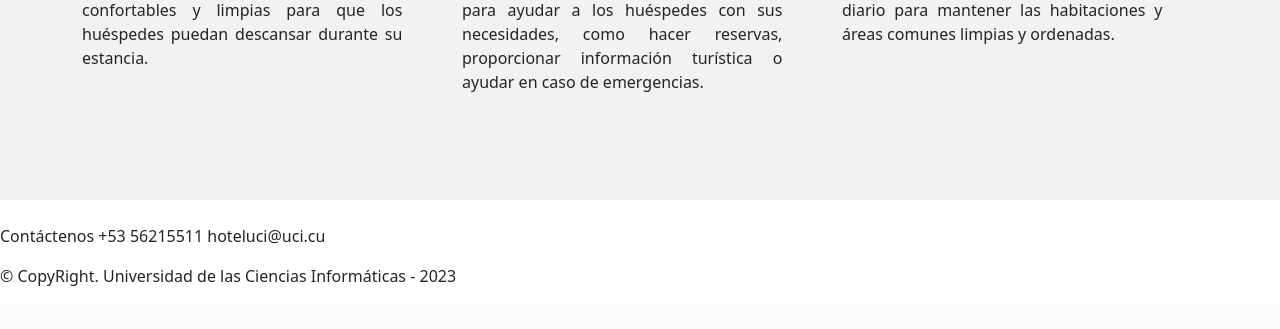
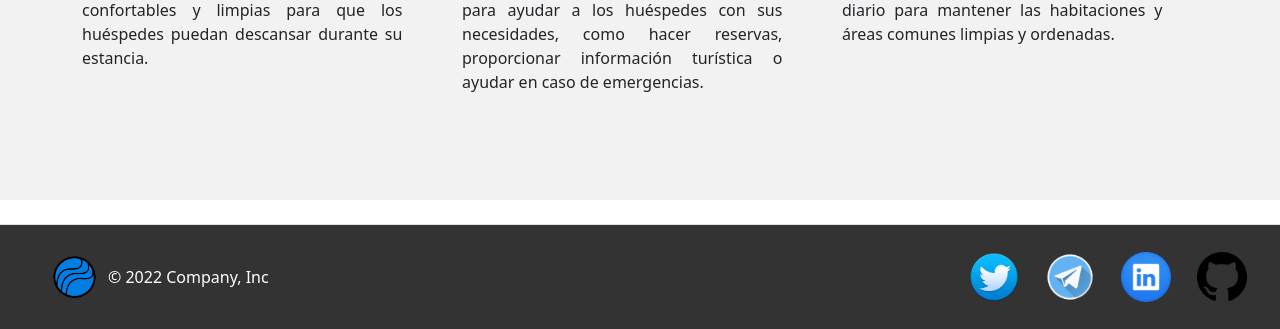
Before and after one commit to Arizael000/SG_Hotel, a Django app: page / in a window 1280 px wide. Shown: the part 3030-3359 px from the top of the page. Before the commit the page ends 3316 px from the top, so only its background shows below. Run offline with Django 4.2, Linux system fonts and the light colour scheme; data that the repository does not hold is empty; some libraries are stand-ins or nearby versions.

Commit message:
footer principal

```diff
--- a/sghu/core/templates/principal.html
+++ b/sghu/core/templates/principal.html
@@ -12,12 +12,13 @@
     <link rel="stylesheet" href="{% static 'css\cards.css' %}">
     <link rel="stylesheet" href="{% static 'css\bootstrap-5.1.3-dist\css\bootstrap.min.css'%}">
     <link rel="stylesheet" href="{% static 'css\estiloBoton.css'%}">
+    <link rel="stylesheet" href="{% static 'css\estiloFooter.css' %}">
+    <link rel="icon" href="{% static 'medias/Logo SGAHU.jpg'%}" type="image/x-icon">
+
     <script src="{% static 'js\bootstrap.js'%}"></script>
     <script src="{% static 'js\bootstrap.min.js'%}"></script>
-
     <script src="{% static 'js\jquery-3.6.4.min.js'%}"></script>
     <script src="{% static 'js\animate.js'%}"></script>
-    <link rel="icon" href="{% static 'medias/Logo SGAHU.jpg'%}" type="image/x-icon">
     <script src="{% static 'js\botonFlotante.js'%}"></script>
 
 </head>
@@ -37,15 +38,15 @@
 <header id="" class="">
     <nav class="navbar navbar-expand-sm navbar-dark " id="naveg">
         <div class="container-fluid">
-            <a href="../"class="navbar-brand"> <img src="{% static 'medias/Logo SGAHU.jpg'%}" class="img-fluid">&nbspSistema de Gesti&oacute;n del Hotel UCI</a>
+            <a href="../"class="navbar-brand"> <img src="{% static 'medias/Logo SGAHU Listo.png'%}" class="img-fluid" width="52" height="46">&nbspSistema de Gesti&oacute;n del Hotel UCI</a>
             <!-- Elementos del navbar -->
             <a class="navbar-brand text-white" href="#"></a>
 
 
             <ul class="nav nav-tabs">
-                <li class="nav-item">
+                {% comment %} <li class="nav-item">
                     <a class="nav-link text-white" aria-current="page" href="{% url 'core:principal' %}">Home</a>
-                </li>
+                </li> {% endcomment %}
                 <li class="nav-item">
                     <a class="nav-link text-white" href="{% url 'listarReservaciones' %}">Reservaciones</a>
                 </li>
@@ -246,9 +247,7 @@
 
         </div>
   </div>
-
 </section>
-
 <section class="reserva-ya">
   <div class="container text-center">
       <div>
@@ -259,7 +258,6 @@
       </div>
   </div>
 </section>
-
 <section class="about-services">
   <div class="container">
       <h2 class="titulo fw-bold">Nuestros servicios</h2>
@@ -288,25 +286,26 @@
       </div>
   </div>
 </section>
-
-
-
 </main>
 <br>
+{%block content%}
+{%endblock%}
+<footer class="d-flex flex-wrap justify-content-between align-items-center border-top">
+  <div class="col-md-4 d-flex align-items-center">
+    <a href="/" class="mb-3 me-2 mb-md-0 text-muted text-decoration-none lh-1">
+      <svg class="bi" width="30" height="24"><img src="{% static 'medias/Logo SGAHU Listo.png'%}" alt=""width="50"></svg>
+    </a class="">
+    <span class="mb-3 mb-md-0 text-white">&copy; 2022 Company, Inc</span>
+  </div>
 
-{%block content%}
-
-{%endblock%}
+  <ul class="nav col-md-4 justify-content-end list-unstyled d-flex">
+    <a class="btn"><img src="{% static 'medias/Twitter.png'%}" alt=""width="50"></a>
+    <a class="btn"><img src="{% static 'medias/telegram.png'%}" alt=""width="50"></a>
+    <a class="btn"><img src="{% static 'medias/Linkedin.png'%}" alt=""width="50"></a>
+    <a class="btn"><img src="{% static 'medias/github.png'%}" alt=""width="50"></a>
+  </ul>
+</footer>
 </body>
-
-<footer>
-
-    <p>Contáctenos +53 56215511   hoteluci@uci.cu <br></p>
-
-    <p>&copy; CopyRight. Universidad de las Ciencias Inform&aacute;ticas - 2023</p>
-
-</footer>
-
 <script src="https://cdn.jsdelivr.net/npm/@popperjs/core@2.10.2/dist/umd/popper.min.js" integrity="sha384-7+zCNj/IqJ95wo16oMtfsKbZ9ccEh31eOz1HGyDuCQ6wgnyJNSYdrPa03rtR1zdB" crossorigin="anonymous"></script>
 <script src="https://cdn.jsdelivr.net/npm/bootstrap@5.1.3/dist/js/bootstrap.min.js" integrity="sha384-QJHtvGhmr9XOIpI6YVutG+2QOK9T+ZnN4kzFN1RtK3zEFEIsxhlmWl5/YESvpZ13" crossorigin="anonymous"></script>
 
```
